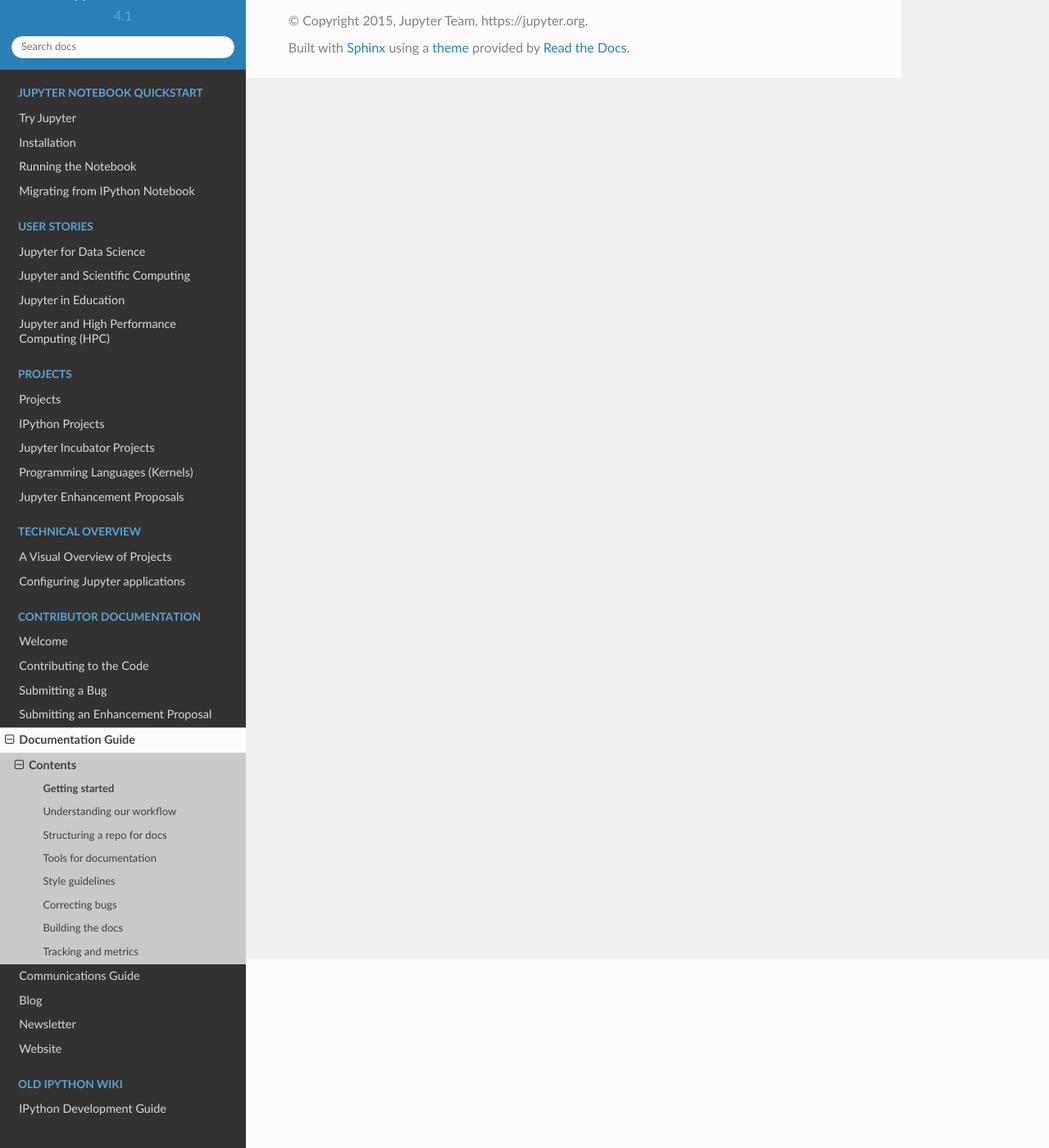
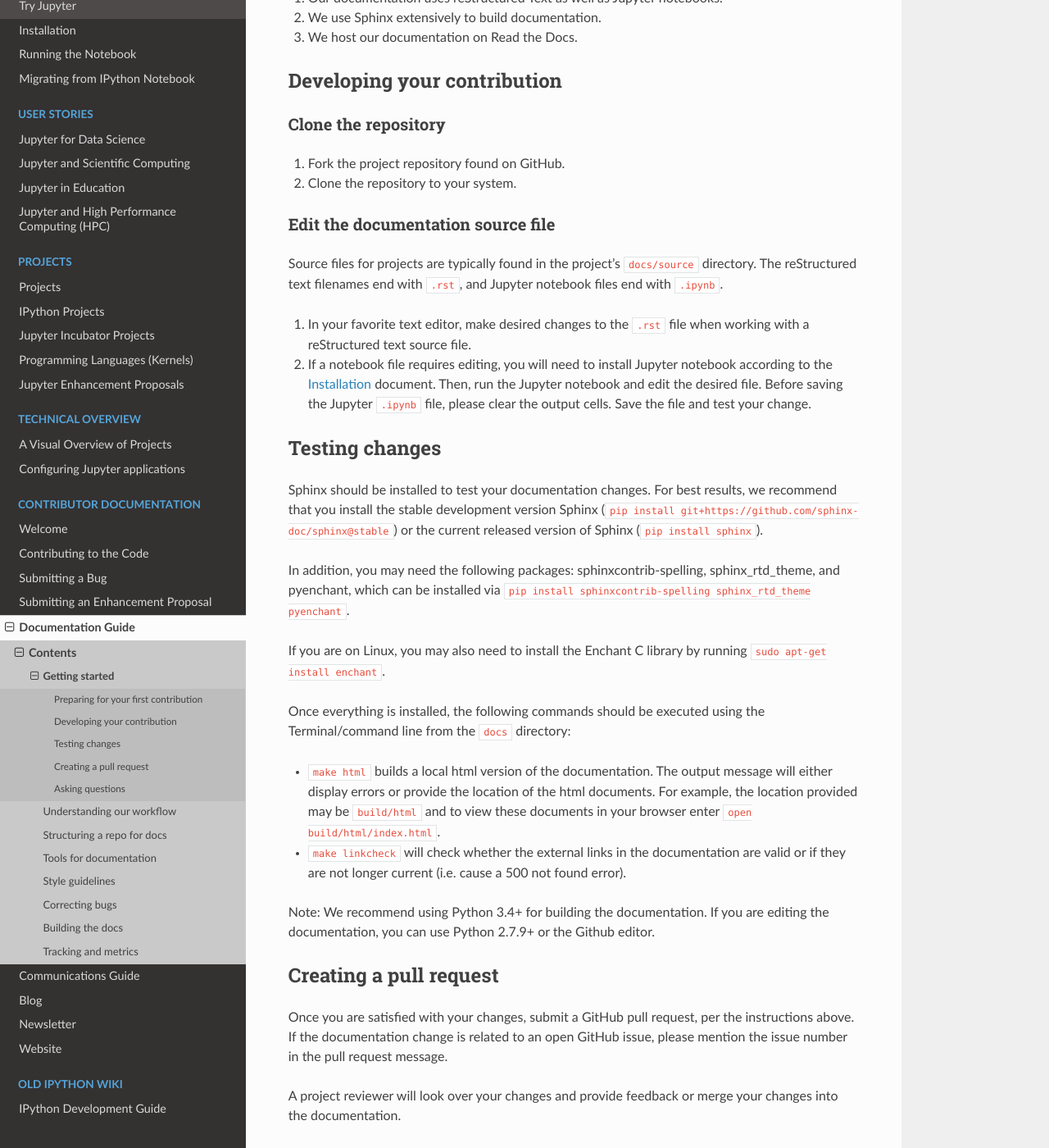
Before and after one commit to jupyter/jupyter, a Sphinx documentation site: the page built from docs/source/contrib_docs/getting-started.rst, in a window 1280 px wide and 1400 px high, scrolled down 230 px. Shown: the whole window at 82% size. Built offline with Sphinx 7.4.7 and the Read the Docs theme 2.0.0, drawn with Linux system fonts in a browser that asks for light colours; pages that are not in the unit, such as notebooks, are missing from menus; some of the changed text lies outside the part shown.

Commit message:
Reorganize doc on contribution

```diff
--- a/docs/source/contrib_docs/getting-started.rst
+++ b/docs/source/contrib_docs/getting-started.rst
@@ -1,2 +1,71 @@
 Getting started
 ===============
+
+Preparing for your first contribution
+-------------------------------------
+1. Our documentation uses reStructured Text as well as Jupyter notebooks.
+2. We use Sphinx extensively to build documentation.
+3. We host our documentation on Read the Docs.
+
+Developing your contribution
+----------------------------
+
+Clone the repository
+~~~~~~~~~~~~~~~~~~~~
+1. Fork the project repository found on GitHub.
+2. Clone the repository to your system.
+
+Edit the documentation source file
+~~~~~~~~~~~~~~~~~~~~~~~~~~~~~~~~~~
+
+Source files for projects are typically found in the project's ``docs/source``
+directory. The reStructured text filenames end with ``.rst``, and Jupyter
+notebook files end with ``.ipynb``.
+
+1. In your favorite text editor, make desired changes to the ``.rst`` file when
+   working with a reStructured text source file.
+2. If a notebook file requires editing, you will need to install Jupyter
+   notebook according to the :ref:`Installation <install>` document. Then,
+   run the Jupyter notebook and edit the desired file. Before saving the
+   Jupyter ``.ipynb`` file, please clear the output cells. Save the file and
+   test your change.
+
+Testing changes
+---------------
+
+Sphinx should be installed to test your documentation changes. For best results,
+we recommend that you install the stable development version Sphinx
+(``pip install git+https://github.com/sphinx-doc/sphinx@stable``) or the
+current released version of Sphinx (``pip install sphinx``).
+
+In addition, you may need the following packages: sphinxcontrib-spelling, sphinx_rtd_theme, and pyenchant, which can be installed via ``pip install sphinxcontrib-spelling sphinx_rtd_theme pyenchant``.
+
+If you are on Linux, you may also need to install the Enchant C library by running ``sudo apt-get install enchant``.
+
+Once everything is installed, the following commands should be executed using the Terminal/command line from
+the ``docs`` directory:
+
+* ``make html`` builds a local html version of the documentation. The output
+  message will either display errors or provide the location of the html documents.
+  For example, the location provided may be ``build/html`` and to view these
+  documents in your browser enter ``open build/html/index.html``.
+
+* ``make linkcheck`` will check whether the external links in the
+  documentation are valid or if they are not longer current (i.e. cause a 500
+  not found error).
+
+Note: We recommend using Python 3.4+ for building the documentation. If you are editing the documentation, you can use Python 2.7.9+ or the Github editor.
+
+Creating a pull request
+-----------------------
+Once you are satisfied with your changes, submit a GitHub pull request, per
+the instructions above. If the documentation change is related to an open
+GitHub issue, please mention the issue number in the pull request message.
+
+A project reviewer will look over your changes and provide feedback or merge
+your changes into the documentation.
+
+Asking questions
+----------------
+Feel free to ask questions in the Google Group for Jupyter or on an open issue
+on GitHub.
```
Also changed, not shown: docs/source/contrib_docs/contrib_guide_docs.rst (deleted, +0 -110 lines), docs/source/contrib_docs/doc-tools.rst (+13 -0 lines), docs/source/contrib_docs/index.rst (+4 -3 lines).
